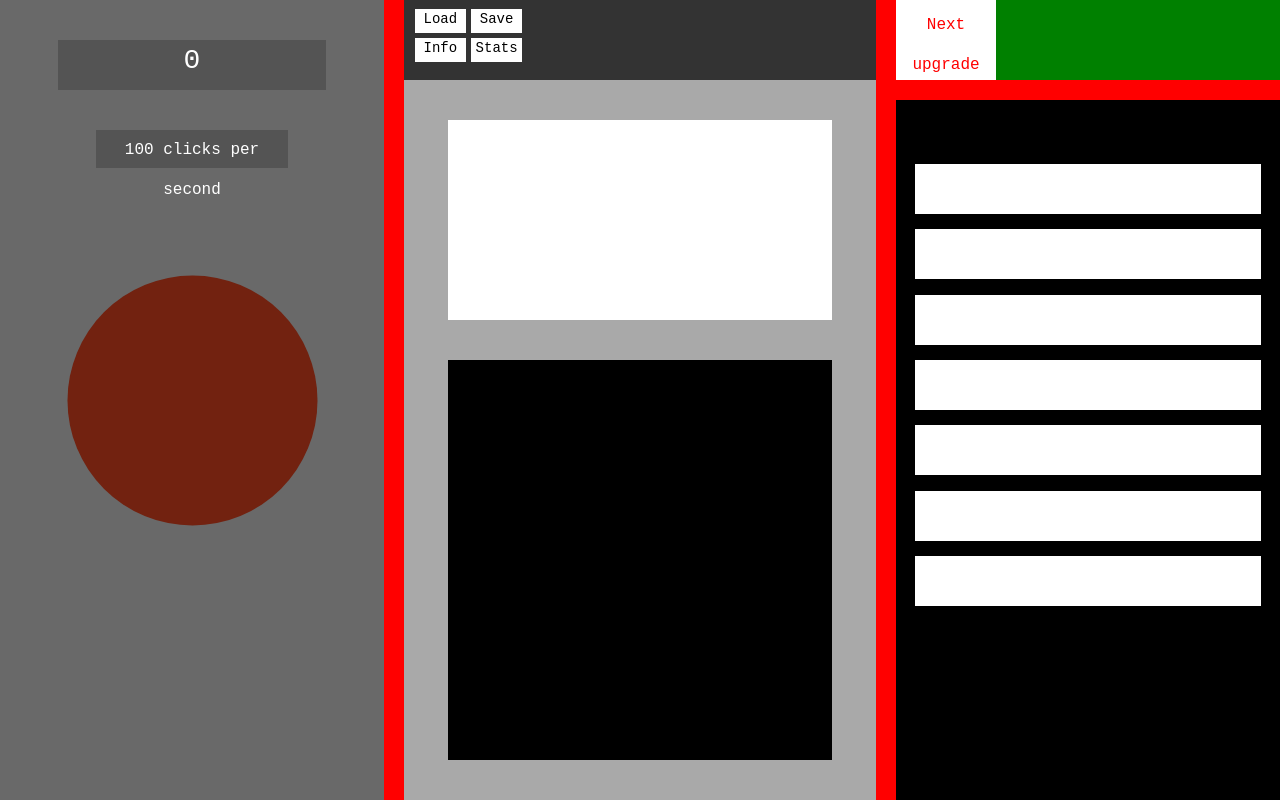
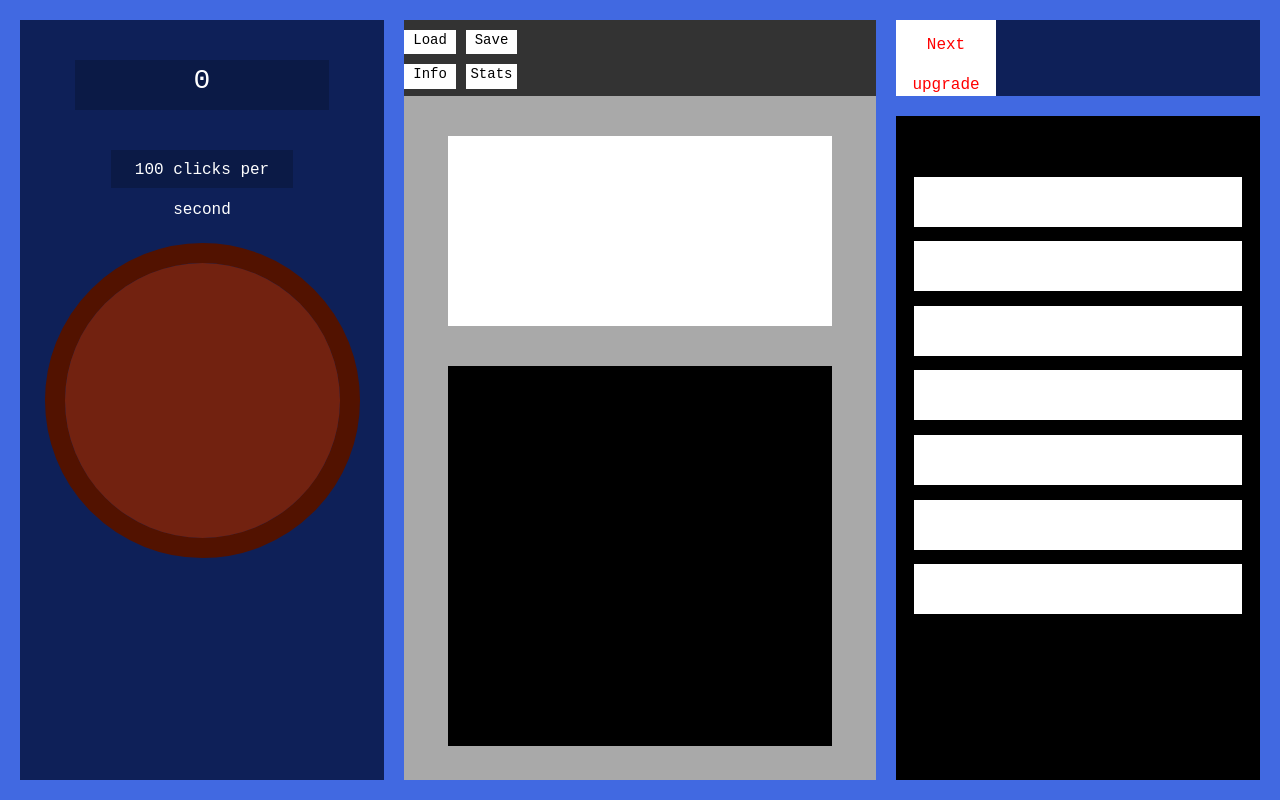
Before and after one commit to ZSBI-Informatycy/project-clicker-alpha, a plain HTML site: page index.html in a window 1280 px wide. Drawn offline with Linux system fonts and the light colour scheme.

Commit message:
Enlarged the cookie, made some cosmetic and aesthetic changes

```diff
--- a/js/main.js
+++ b/js/main.js
@@ -23,7 +23,7 @@ Game.launch = function() {
 
         context.fillStyle = '#722210';
         context.beginPath();
-        context.arc(canvas.width/2, canvas.height/2, 125, 0, 2*Math.PI);
+        context.arc(canvas.width/2, canvas.height/2, 155, 0, 2*Math.PI);
         context.fill();
     };
 
--- a/style.css
+++ b/style.css
@@ -27,13 +27,21 @@ body {
 }
 
 #leftSection {
-    background-color: dimgray;
+    background-color: #0e2058;
     width: 30%;
     height: 100%;
     float: left;
     position: absolute;
     min-width: 100px;
     right: 70%;
+    box-sizing: border-box;
+    border-color: royalblue;
+    border-top-style: solid;
+    border-left-style: solid;
+    border-bottom-style: solid;
+    border-bottom-width: 20px;
+    border-top-width: 20px;
+    border-left-width: 20px;
 }
 
 #rightSection {
@@ -44,6 +52,14 @@ body {
     position: absolute;
     min-width: 100px;
     left: 70%;
+    box-sizing: border-box;
+    border-color: royalblue;
+    border-top-style: solid;
+    border-bottom-style: solid;
+    border-bottom-width: 20px;
+    border-top-width: 20px;
+    border-right-style: solid;
+    border-right-width: 20px;
 }
 
 #sectionLeftInfo {
@@ -90,7 +106,7 @@ body {
     position: absolute;
     left: 30%;
     height: 100%;
-    background-color: red;
+    background-color: royalblue;
     z-index: 1;
 }
 
@@ -99,7 +115,7 @@ body {
     position: absolute;
     right: 30%;
     height: 100%;
-    background-color: red;
+    background-color: royalblue;
     z-index: 1;
 }
 
@@ -111,6 +127,12 @@ body {
     height: inherit;
     width: 40%;
     left: 30%;
+    box-sizing: border-box;
+    border-color: royalblue;
+    border-top-style: solid;
+    border-bottom-style: solid;
+    border-bottom-width: 20px;
+    border-top-width: 20px;
 }
 
 #topAnchor {
@@ -125,17 +147,15 @@ body {
 
 .button {
     width: 10%;
-    height: 30%;
+    height: 32%;
     color: black;
     background-color: white;
     text-align: center;
     position: relative;
-    /*top: 2%;*/
-    margin-top: 1%;
-    top: 5%;
-    left: 5%;
+    margin-top: 10px;
+    left: 2%;
     font-size: 14px;
-    margin-left: 1%;
+    margin-left: 2%;
     float:left;
 }
 
@@ -166,7 +186,7 @@ body {
 #upgrades {
     width: 100%;
     height: 10%;
-    background-color: green;
+    background-color: #0e2058;
     margin-left: auto;
     margin-right: auto;
     display: block;
@@ -199,7 +219,7 @@ body {
 
 #separatorV {
     width: 100%;
-    background-color: red;
+    background-color: royalblue;
     height: 20px;
     position: absolute;
     z-index: 1;
@@ -225,4 +245,9 @@ body {
     left: 0;
     right: 0;
     margin: auto;
+    border-radius: 50%;
+	border: 20px solid #521200;
+	-moz-background-clip: content;     /* Firefox 3.6 */
+	-webkit-background-clip: content;  /* Safari 4? Chrome 6? */
+	background-clip: content-box;      /* Firefox 4, Safari 5, Opera 10, IE 9 */
 }
```
